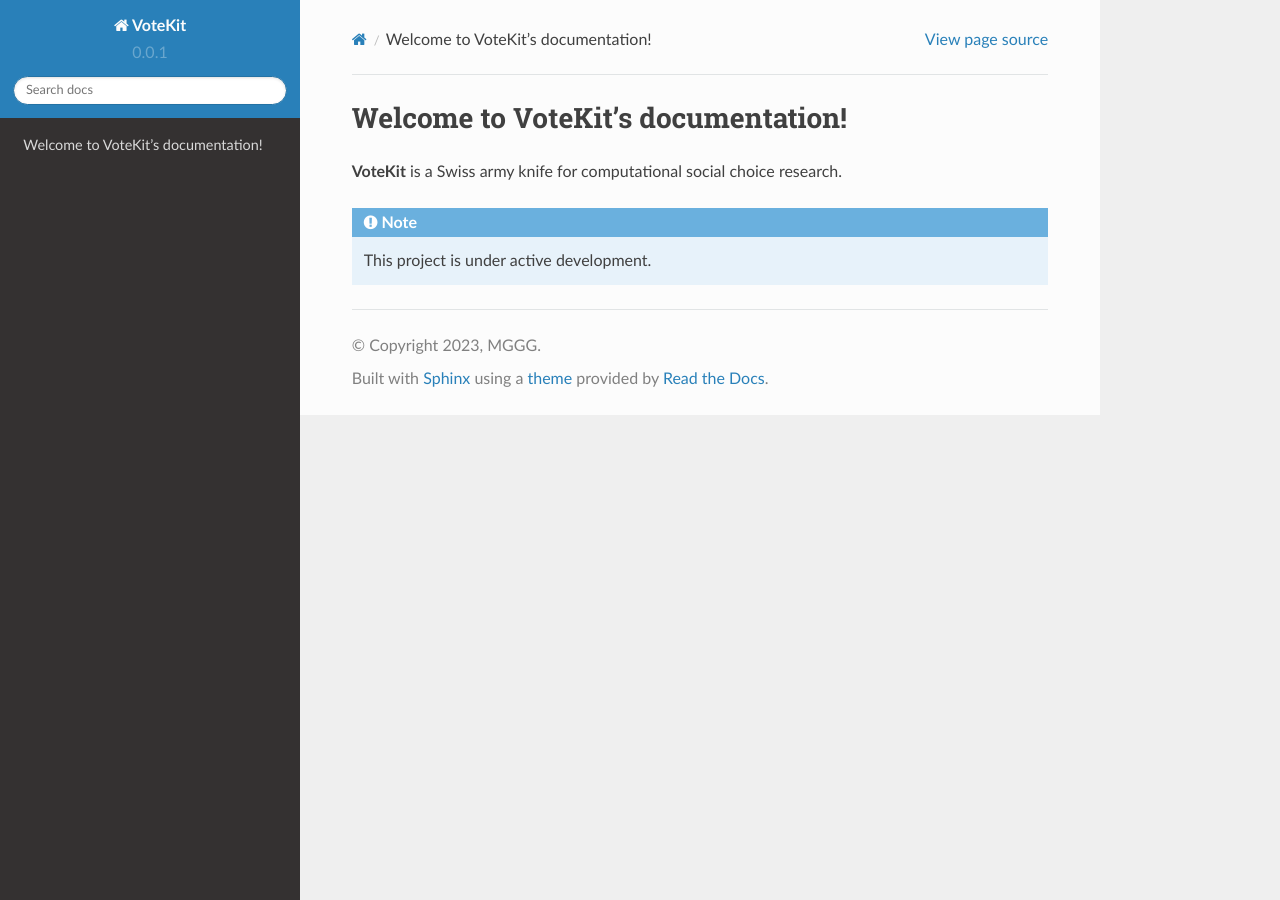
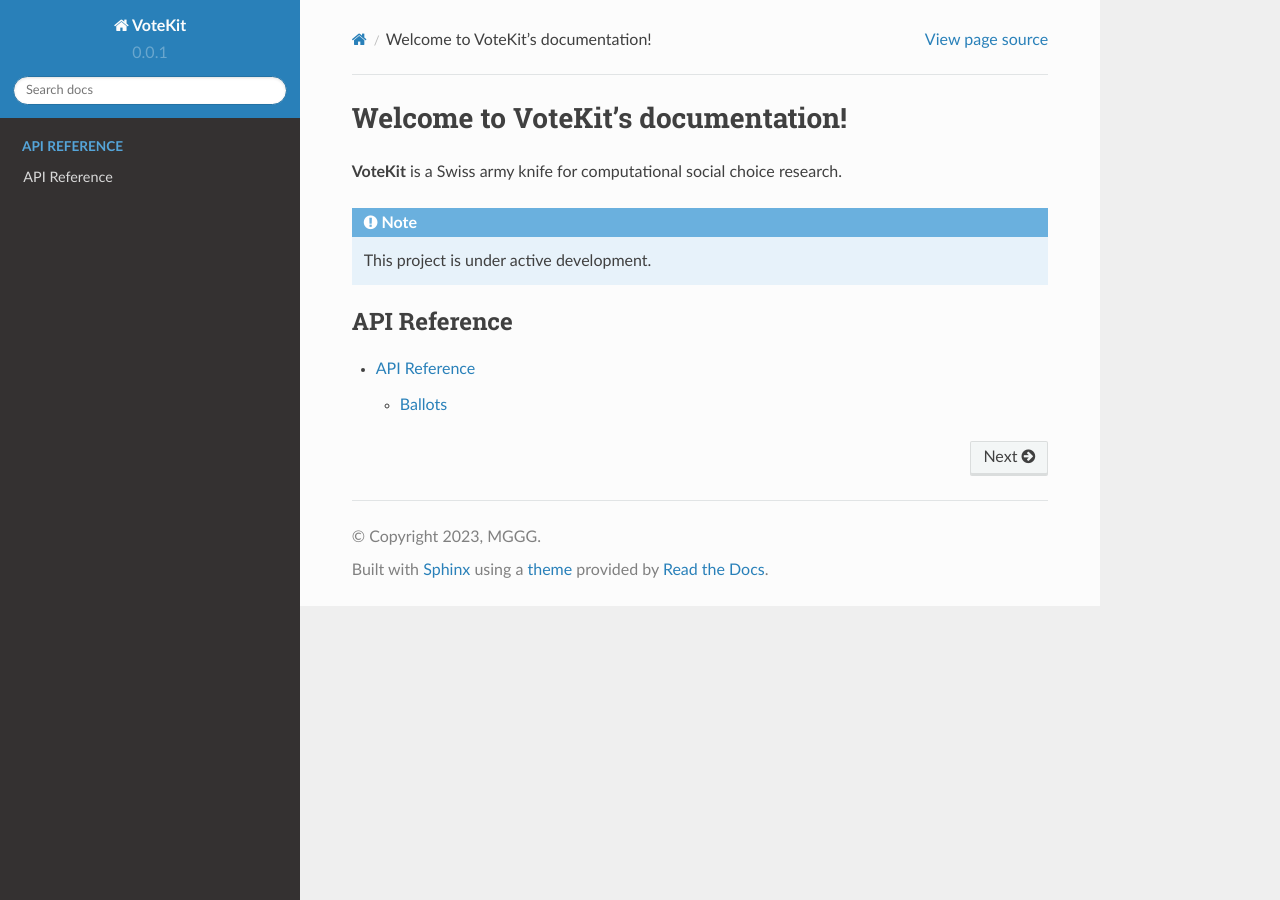
Before and after one commit to mggg/VoteKit, a Sphinx documentation site: the page built from docs/index.rst, in a window 1280 px wide. Built offline with Sphinx 7.4.7 and the Read the Docs theme 2.0.0, drawn with Linux system fonts in a browser that asks for light colours.

Commit message:
add api ref to index

```diff
--- a/docs/index.rst
+++ b/docs/index.rst
@@ -5,3 +5,9 @@
 
 .. note::
    This project is under active development.
+
+.. toctree::
+    :caption: API Reference
+    :maxdepth: 2
+
+    api
```
